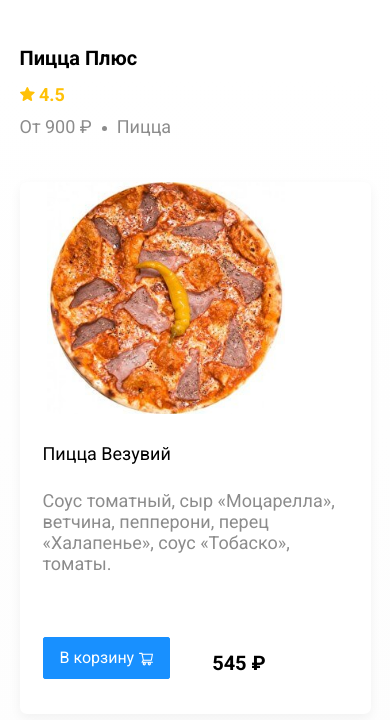
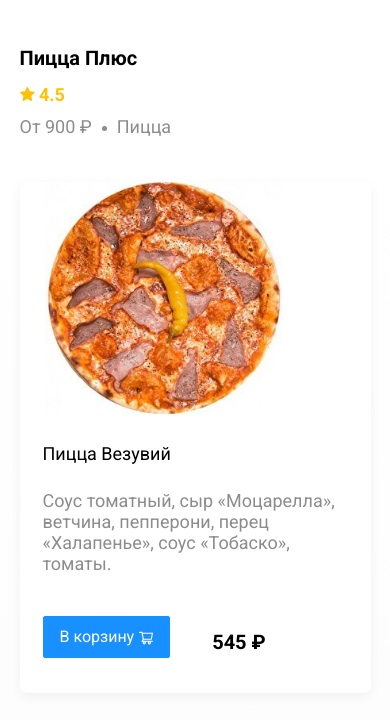
Before and after one commit to artbitt/delivery, a plain HTML site: page restaurant.html in a window 390 px wide. Shown: the part 122-842 px from the top of the page. Drawn offline with nearby package versions, Linux system fonts and the light colour scheme.

Commit message:
@media (768px) updated
@media (768px) updated

```diff
--- a/css/style.css
+++ b/css/style.css
@@ -471,11 +471,12 @@ body {
         font-size: 18px;
         max-width: 400px;
     }
-
     .card {
         flex-basis: 49%;
     }
-
+    .card-image-restaurant{
+        right: -54px;
+    }
     .footer-link {
         font-size: 16px;
     }
@@ -493,7 +494,6 @@ body {
     .rating {
         flex-basis: 100%;
     }
-
     .card-title {
         font-size: 18px;
     }
@@ -503,15 +503,9 @@ body {
         height: 182px;
         object-fit: cover;
     }
-
-    .card-text-restaurant {
-        min-height: 296px;
+    .card-image-restaurant{
+        right: -25px;
     }
-
-    .card-image-restaurant {
-        right: -27px;
-    }
-
     .promo {
         background-size: 404px;
         background-position: bottom -6px right -198px;
```
